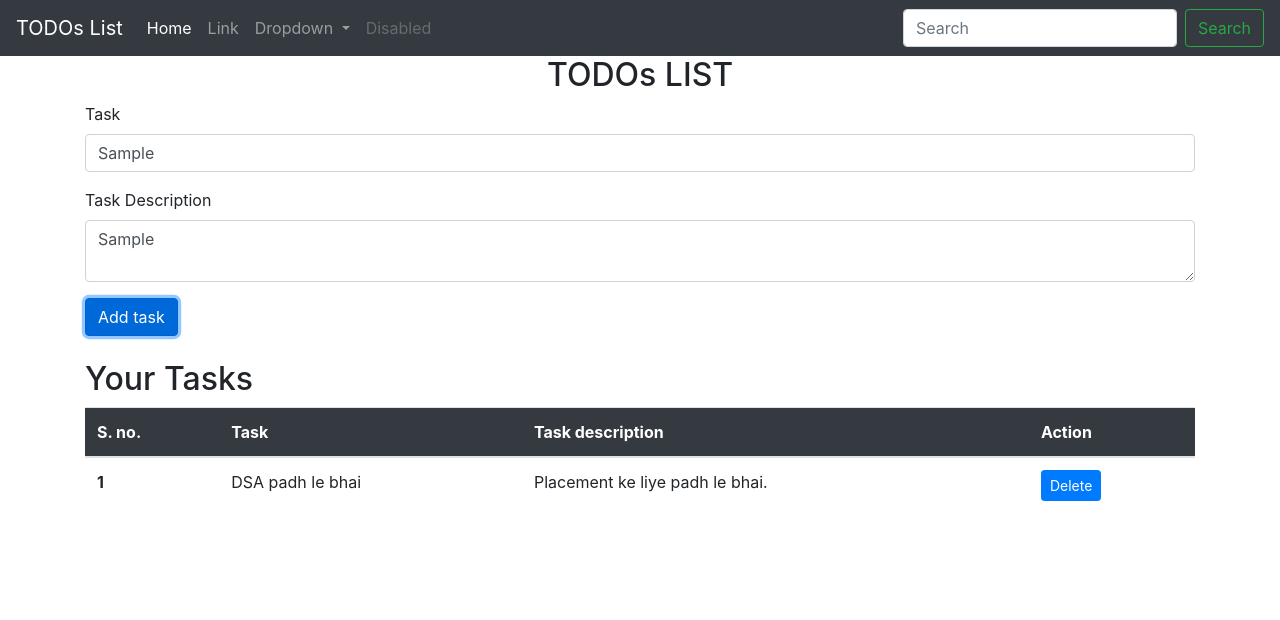
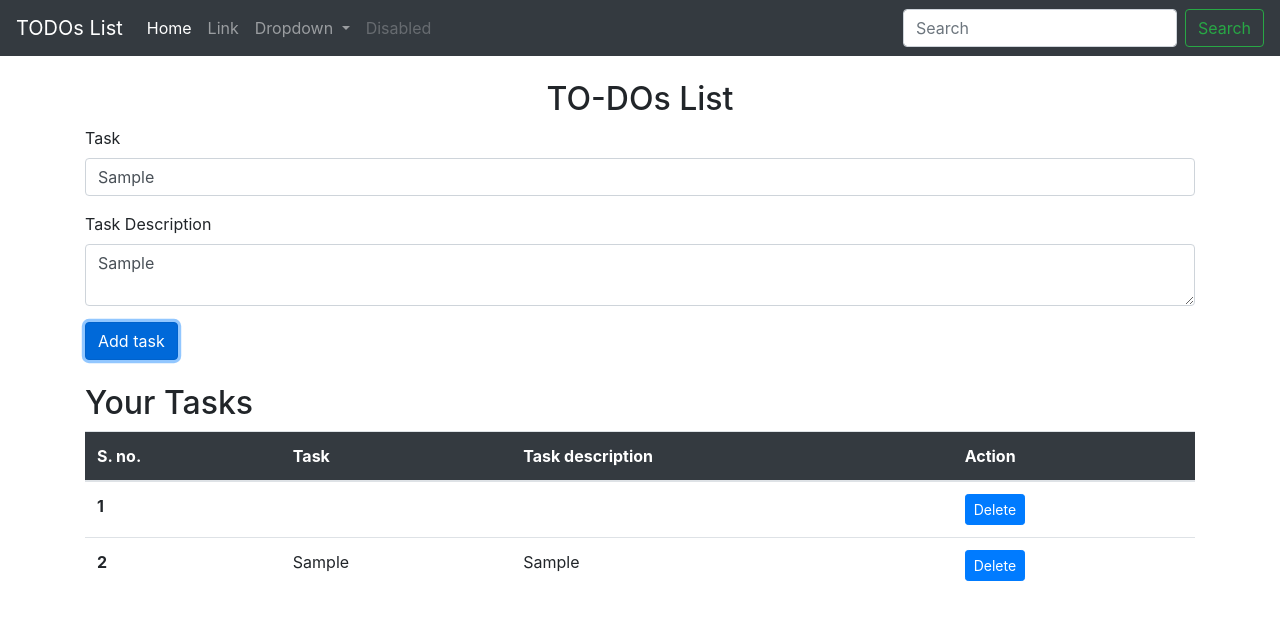
Before and after one commit to Shridhar600/To-do-list, a plain HTML site: page index.html in a window 1280 px wide. Both pictures are taken after typing "Sample", "Sample" into the empty fields and a click on the button "Add task". Drawn offline with nearby package versions, Linux system fonts and the light colour scheme.

Commit message:
Need to debug Delete Button

```diff
--- a/index.html
+++ b/index.html
@@ -17,8 +17,6 @@
     />
 
     <title>TODOs LIST</title>
-
-
   </head>
   <body>
     <nav class="navbar navbar-expand-lg navbar-dark bg-dark">
@@ -87,10 +85,10 @@
         </form>
       </div>
     </nav>
-    <div class="container">
-      <h2 class="text-center">TODOs LIST</h2>
+    <div class="container my-4">
+      <h2 class="text-center ">TO-DOs List</h2>
       <div class="form-group">
-        <label for="Title">Task</label>
+        <label for="title">Task</label>
         <input
           type="text"
           class="form-control"
@@ -100,11 +98,14 @@
       </div>
       <div class="form-group">
         <label for="description">Task Description</label>
-        <textarea class="form-control" id="Description" row="3"></textarea>
+        <textarea class="form-control" id="description" row="3"></textarea>
       </div>
+
       <button type="submit" id="addtolist" class="btn btn-primary">
         Add task
       </button>
+
+
       <div id="items" class="my-4">
         <h2>Your Tasks</h2>
         <table class="table">
@@ -116,7 +117,7 @@
               <th scope="col" class="text-white">Action</th>
             </tr>
           </thead>
-          <tbody>
+          <tbody id="tablebody">
             <tr>
               <th scope="row">1</th>
               <td>DSA padh le bhai</td>
--- a/index.js
+++ b/index.js
@@ -1,5 +1,48 @@
 //declaring a variable add
-add = document.getElementById('addtolist');
-add.addEventListener("click", ()=>{
-    console.log('clicked');
-})
+function update(){
+    console.log("clicked");
+  // moving data from user input to local storage using JSON and ids = title and Description
+  tit = document.getElementById('title').value;
+  desc = document.getElementById('description').value;
+
+  if (localStorage.getItem('itemsJson') == null) {
+    // itemsJson starting me 0 items ke sath
+    itemsJsonArray = [];
+    itemsJsonArray.push([tit, desc]);
+    localStorage.setItem('itemsJson', JSON.stringify(itemsJsonArray));
+  } else {
+    itemsJsonArraystr = localStorage.getItem('itemsJson');
+    itemsJsonArray = JSON.parse(itemsJsonArraystr);
+    itemsJsonArray.push([tit, desc]);
+    localStorage.setItem('itemsJson', JSON.stringify(itemsJsonArray));
+  }
+
+  //now to fill the table;
+
+  let tablebody = document.getElementById("tablebody");
+  let str = "";
+  itemsJsonArray.forEach((element, index) => {
+    str += `
+    <tr>
+    <th scope="row">${index + 1 }</th>
+    <td>${element[0]}</td>
+    <td>${element[1]}</td>
+    <td><button class="btn btn-sm btn-primary" onclick = "deleted(${index})" >Delete</button></td>
+  </tr>`;
+  });
+  tablebody.innerHTML = str;
+}
+add = document.getElementById("addtolist");
+add.addEventListener("click", update);
+update();
+
+
+function deleted(itemIndex){
+    console.log("Delete", itemIndex);
+    itemsJsonArraystr = localStorage.getItem('itemsJson')
+    itemsJsonArray = JSON.parse(itemsJsonArraystr);
+    //deleted itemindex element from the array;
+    itemsJsonArray.splice(itemIndex, 1);
+    localStorage.setItem('itemsJson', JSON.stringify(itemsJsonArray))
+    update();
+}
```
Lines whose indentation alone changed are shown as unchanged.
